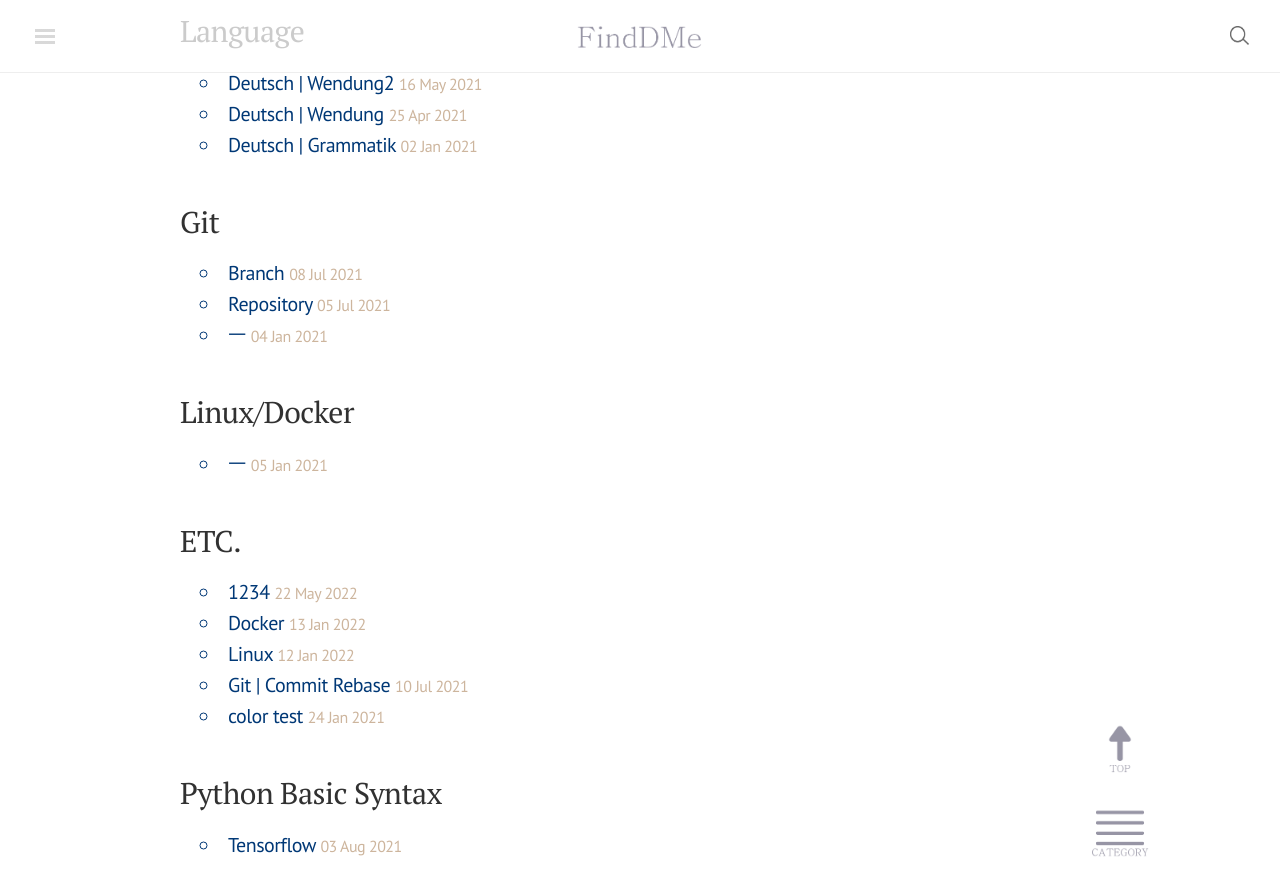
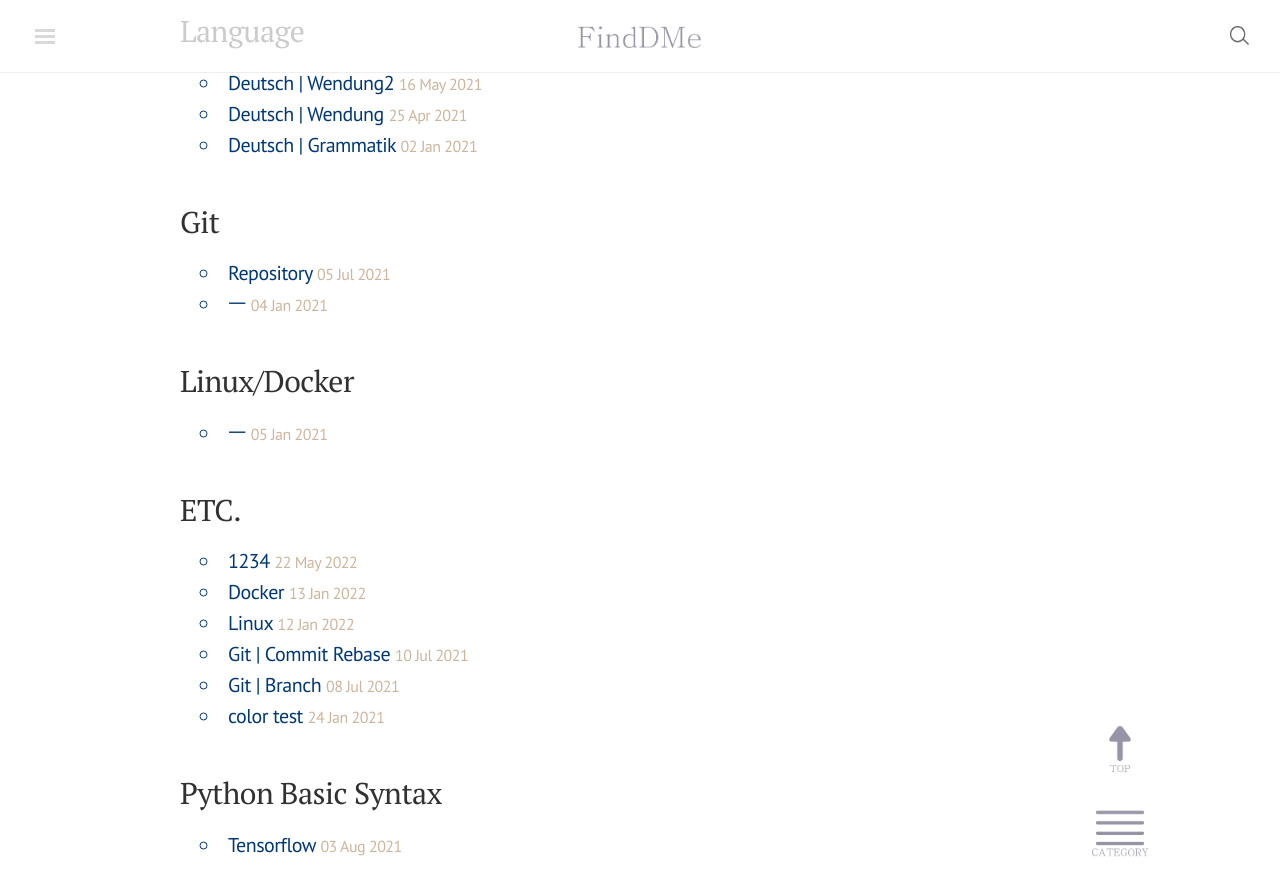
Before and after one commit to finddme/finddme.github.io, a Jekyll site: the page built from index.html, in a window 1280 px wide and 900 px high, scrolled down 2645 px. Shown: the top 895 px of the window. Built offline with Jekyll 4.4.1, drawn with Linux system fonts in a browser that asks for light colours; nearby versions of some CDN libraries; comment, search, counter and statistics services are not loaded; some of the changed lines change nothing that is shown.

Commit message:
Update 2021-07-08-Git2.md

```diff
--- a/_posts/2021-07-08-Git2.md
+++ b/_posts/2021-07-08-Git2.md
@@ -1,7 +1,7 @@
 ---
-title: Branch
-category: Git
-tag: Git
+title: "Git | Branch"
+category: ETC.
+tag: ETC.
 ---
 
 
```
